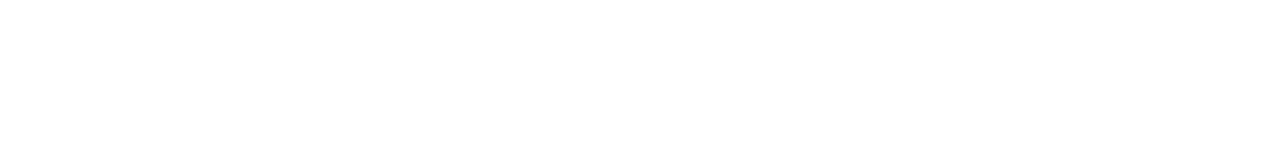
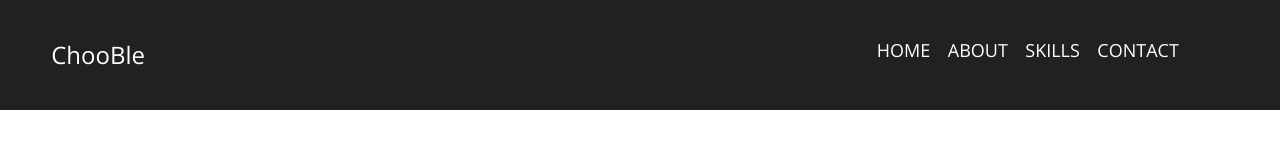
Before and after one commit to chu-98/Portfolio-2.0, a plain HTML site: page index.html in a window 1280 px wide. Drawn offline with nearby package versions, Linux system fonts and the light colour scheme.

Commit message:
Header Finish!

```diff
--- a/CSS/style.css
+++ b/CSS/style.css
@@ -1,6 +1,41 @@
 @charset "utf-8";
+@import url("https://fonts.googleapis.com/css2?family=Open+Sans:wght@400;500;600;700&family=Orbitron:wght@500;600&display=swap");
 
 * {
   margin: 0;
-  padding: 0;
+  box-sizing: border-box;
 }
+ol,
+ul {
+  list-style: none;
+}
+a {
+  outline: 0;
+  text-decoration: none;
+  color: #fff;
+}
+body {
+  margin: 0;
+  font-family: "Open Sans";
+}
+
+/* Header */
+nav {
+  display: flex;
+  justify-content: space-between;
+  background-color: #212121;
+  padding: 3% 0%;
+}
+.logo {
+  margin-left: 4%;
+  font-size: 24px;
+}
+.menu {
+  display: flex;
+  margin-right: 12%;
+}
+.menu_item {
+  margin-right: 7%;
+  font-size: 18px;
+  color: #fff;
+}
--- a/index.html
+++ b/index.html
@@ -5,11 +5,26 @@
     <meta http-equiv="X-UA-Compatible" content="IE=edge" />
     <meta name="viewport" content="width=device-width, initial-scale=1.0" />
     <title>Portfolio 2.0</title>
+    <link rel="icon" href="IMG/likeLion.png" type="image/x-icon" />
+    <script
+      src="https://kit.fontawesome.com/0564072d18.js"
+      crossorigin="anonymous"
+    ></script>
     <link rel="stylesheet" href="CSS/style.css" />
     <script defer src="JS/main.js"></script>
   </head>
   <body>
-    <nav></nav>
+    <nav>
+      <div class="logo">
+        <a href="index.html">ChooBle</a>
+      </div>
+      <ul class="menu">
+        <li class="menu_item">HOME</li>
+        <li class="menu_item">ABOUT</li>
+        <li class="menu_item">SKILLS</li>
+        <li class="menu_item">CONTACT</li>
+      </ul>
+    </nav>
     <section class="home"></section>
     <section class="about"></section>
     <section class="skills"></section>
```
